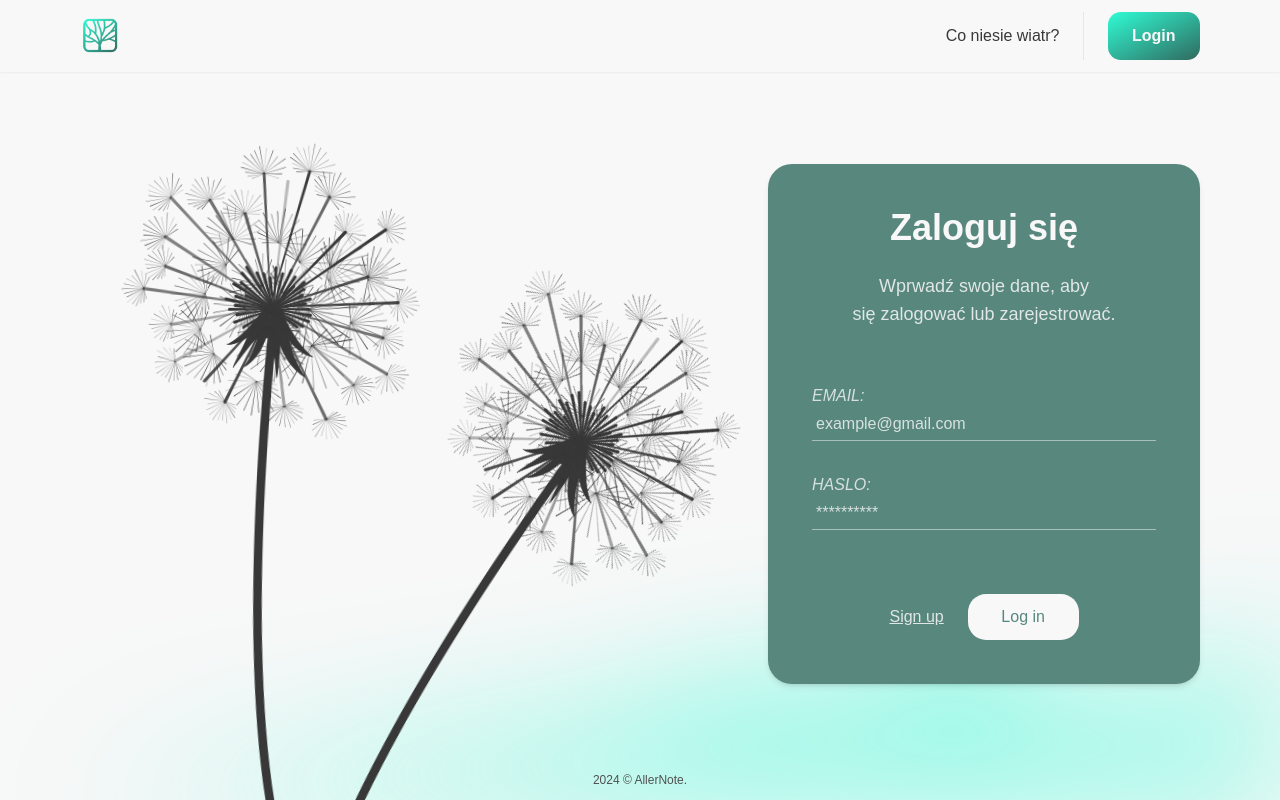
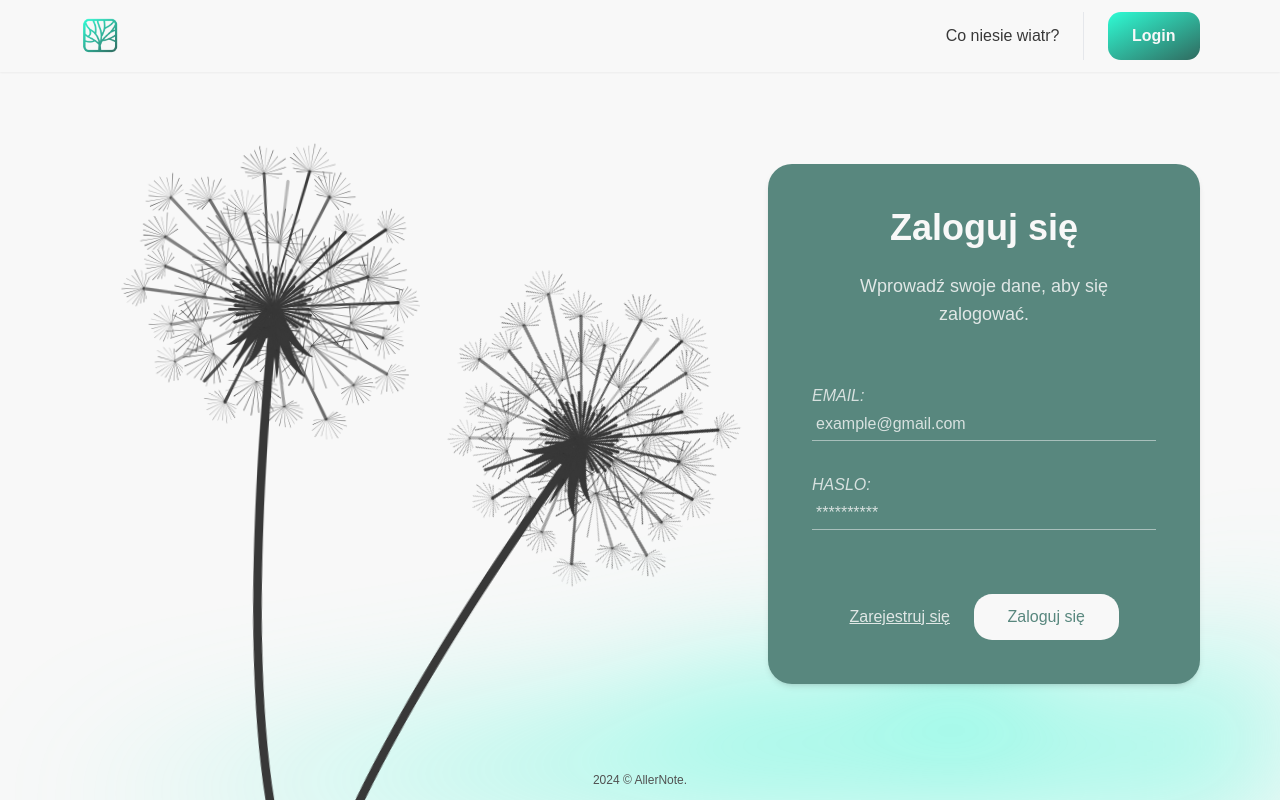
Before and after one commit to kamilmarchewka/AllerNote, a Next.js app: page /login in a window 1280 px wide. Built offline with nearby package versions, Linux system fonts and the light colour scheme; no server answers.

Commit message:
Login / registration split

```diff
--- /dev/null
+++ b/app/(auth)/rejestracja/page.js
@@ -0,0 +1,37 @@
+import Link from "next/link";
+import React from "react";
+import LinkUnderline from "@/components/buttons/LinkUnderline";
+import ButtonPrimary from "@/components/buttons/ButtonPrimary";
+import InputBox from "@/components/login/InputBox";
+import GoBackIcon from "@/components/login/GoBackIcon";
+import Card from "@/components/login/Card";
+import LoginForm from "@/components/login/LoginForm";
+import Dandelion from "@/components/login/Dandelion";
+import LoadingScreen from "@/components/LoadingScreen";
+
+export default async function Login() {
+  return (
+    <>
+      <section className="flex items-center pt-32 pb-10 lg:min-h-[calc(100vh-40px)]">
+        {/* Background svg */}
+        <div className="invisible md:visible fixed bottom-0 left-[8vw] origin-bottom animate-[dandelion-left_18s_ease-in-out_infinite]">
+          <Dandelion />
+        </div>
+        <div className="invisible md:visible fixed -bottom-14 left-[13vw] transform origin-bottom rotate-[30deg] animate-[dandelion-right_15s_ease-in-out_infinite]">
+          <Dandelion />
+        </div>
+
+        {/* Login in form */}
+        <Card title="Rejestracja" registration={true}>
+          <Link
+            href="/login"
+            className="block w-10 p-2 absolute left-3 top-3 transform hover:-translate-x-1 hover:-rotate-12 transition-transform"
+          >
+            <GoBackIcon />
+          </Link>
+          <LoginForm registration={true} />
+        </Card>
+      </section>
+    </>
+  );
+}
--- a/components/login/Card.js
+++ b/components/login/Card.js
@@ -1,12 +1,14 @@
 import React from "react";
 
-export default function Card({ title, children }) {
+export default function Card({ title, children, registration = false }) {
   return (
     <section className="relative flex-grow mx-auto px-4 py-8 bg-eden-500 text-white rounded-3xl max-w-[27rem] shadow-md sm:p-11 md:ml-auto md:mr-0">
       <header className="mb-14 text-center">
         <h2 className="font-semibold text-4xl">{title}</h2>
-        <p className="mt-6 text-lg text-white/85">
-          Wprwadź swoje dane, aby się zalogować lub zarejestrować.
+        <p className="mt-6 text-lg text-white/85 max-w-[19em] mx-auto">
+          {registration
+            ? "Wprowadź swoje dane, aby się zarejestrować."
+            : "Wprowadź swoje dane, aby się zalogować."}
         </p>
       </header>
 
--- a/components/login/LoginForm.js
+++ b/components/login/LoginForm.js
@@ -3,11 +3,12 @@ import React, { useEffect, useState } from "react";
 
 import InputBox from "./InputBox";
 
-import { login, signup } from "@/app/login/actions";
+import { login, signup } from "@/app/(auth)/login/actions";
 import LoadingScreen from "@/components/LoadingScreen";
 import { useTransition } from "react";
+import Link from "next/link";
 
-export default function LoginForm() {
+export default function LoginForm({ registration = false }) {
   const [inputEmail, setInputEmail] = useState("");
   const [inputPassword, setInputPassword] = useState("");
   const [isPending, startTransition] = useTransition();
@@ -35,21 +36,26 @@ export default function LoginForm() {
         />
 
         <div className="flex mt-8 gap-6 items-center justify-center">
+          {!registration && (
+            <Link
+              href="/rejestracja"
+              className={
+                "text-white opacity-85 underline hover:opacity-100 transition-opacity"
+              }
+            >
+              Zarejestruj się
+            </Link>
+          )}
+
           <button
             formAction={(formAction) =>
-              startTransition(() => signup(formAction))
-            }
-            className="text-white opacity-85 underline hover:opacity-100 transition-opacity"
-          >
-            Sign up
-          </button>
-          <button
-            formAction={(formAction) =>
-              startTransition(() => login(formAction))
+              startTransition(() => {
+                registration ? signup(formAction) : login(formAction);
+              })
             }
             className={`block px-[2.1rem] py-[.7rem]  rounded-[1.13rem] transform hover:scale-105 transition-transform text-eden-500 bg-white`}
           >
-            Log in
+            {registration ? "Zarejestru się" : "Zaloguj się"}
           </button>
         </div>
       </form>
--- a/components/nav/Nav.js
+++ b/components/nav/Nav.js
@@ -4,7 +4,7 @@ import Image from "next/image";
 import React, { useEffect, useRef, useState, useTransition } from "react";
 import Hamburger from "./Hamburger";
 import LoginButton from "./LoginButton";
-import { signout } from "@/app/login/actions";
+import { signout } from "@/app/(auth)/login/actions";
 import { createClient } from "@/utils/supabase/client";
 import LoadingScreen from "../LoadingScreen";
 
```
Also changed, not shown: app/(auth)/login/actions.js (renamed from app/login/actions.js), app/(auth)/login/page.js (renamed from app/login/page.js).
